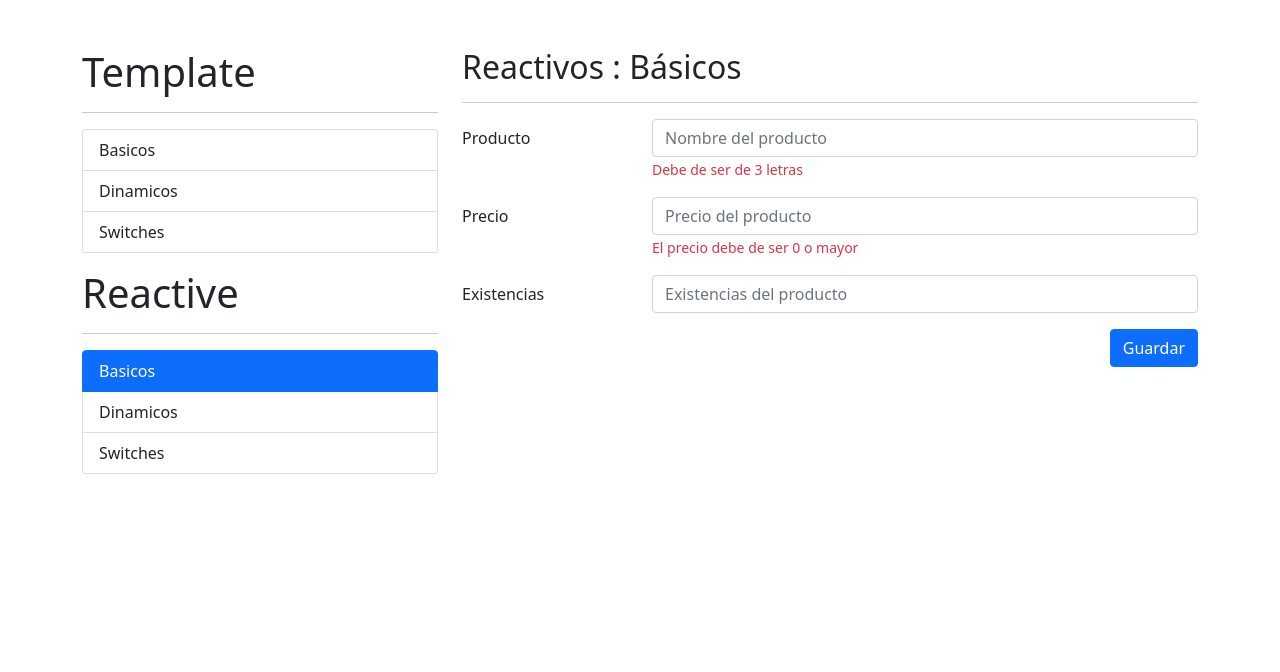
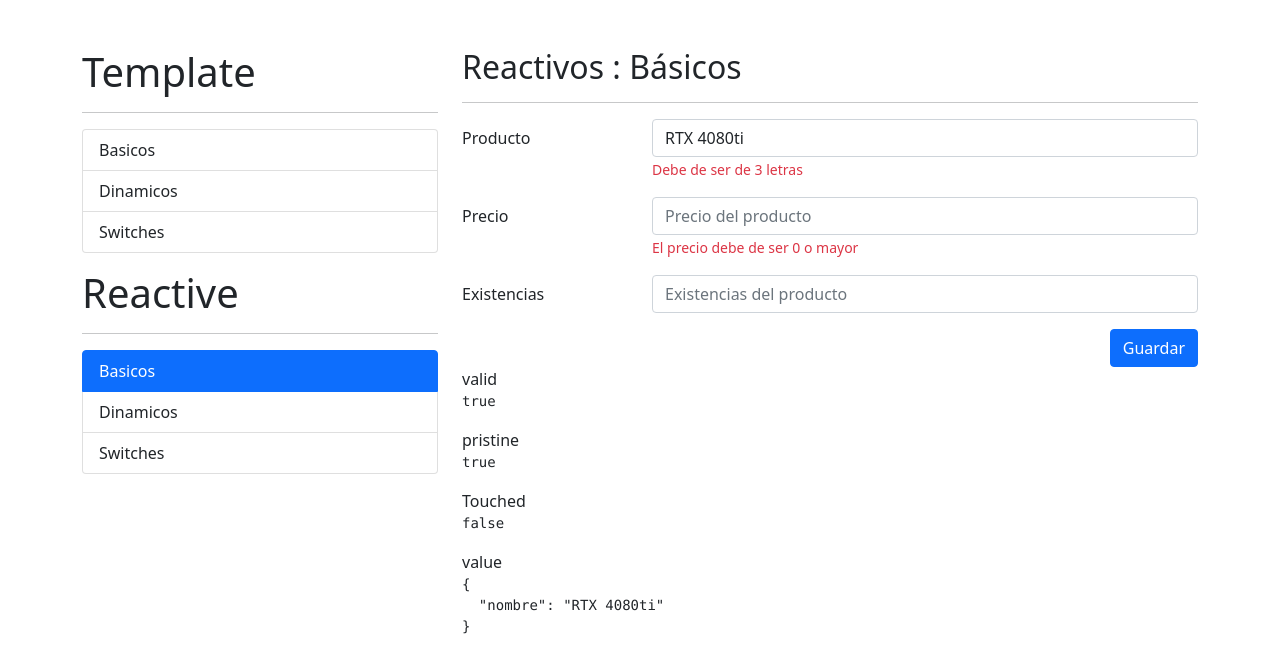
Before and after one commit to nefta99/06-formulariosApp, an Angular app: page /reative/basicos in a window 1280 px wide. Shown: the top 672 px of the page. Built offline with nearby package versions, Linux system fonts and the light colour scheme.

Commit message:
video : 248

```diff
--- a/src/app/reactive/basicos/basicos.component.html
+++ b/src/app/reactive/basicos/basicos.component.html
@@ -2,15 +2,17 @@
 <hr>
 <div class="row">
     <div class="col">
-        <form autocomplete="off">
+        <form autocomplete="off"
+                [formGroup]="miFormulario"
+        >
             <!-- Campo de producto -->
             <div class="mb-3 row">
                 <label class="col-sm-3 col-form-label" >Producto</label>
                 <div class="col-sm-9">
 
                     <input type="text"
-                            name="producto"
                             class="form-control"
+                            formControlName="nombre"
                             placeholder="Nombre del producto">
 
                     <span class="form-text text-danger">Debe de ser de 3 letras</span >
@@ -53,7 +55,7 @@
     </div>
 </div>
 
-<!--
+
 <div class="row">
     <div class="col">
         <span>valid</span>
@@ -69,7 +71,6 @@
         <span>value</span>
         <pre>{{miFormulario.value | json }}</pre>
 
-        <span>customDirective</span>
-        <pre>{{miFormulario.controls.existencia?.errors | json }}</pre>
+
     </div>
-</div> -->
+</div>
--- a/src/app/reactive/basicos/basicos.component.ts
+++ b/src/app/reactive/basicos/basicos.component.ts
@@ -1,4 +1,5 @@
-import { Component, OnInit } from '@angular/core';
+import { Component } from '@angular/core';
+import { FormControl, FormGroup } from '@angular/forms';
 
 @Component({
   selector: 'app-basicos',
@@ -6,11 +7,15 @@ import { Component, OnInit } from '@angular/core';
   styles: [
   ]
 })
-export class BasicosComponent implements OnInit {
+export class BasicosComponent {
 
+
+  miFormulario : FormGroup  = new FormGroup({
+    //Esto tiene que concordar en el html con la propiedad formControlName = "nombre"
+    'nombre' : new FormControl('RTX 4080ti')
+  })
   constructor() { }
 
-  ngOnInit(): void {
-  }
+
 
 }
--- a/src/app/reactive/reactive.module.ts
+++ b/src/app/reactive/reactive.module.ts
@@ -5,6 +5,7 @@ import { ReactiveRoutingModule } from './reactive-routing.module';
 import { BasicosComponent } from './basicos/basicos.component';
 import { DinamicosComponent } from './dinamicos/dinamicos.component';
 import { SwitchesComponent } from './switches/switches.component';
+import { ReactiveFormsModule } from '@angular/forms';
 
 
 @NgModule({
@@ -15,7 +16,8 @@ import { SwitchesComponent } from './switches/switches.component';
   ],
   imports: [
     CommonModule,
-    ReactiveRoutingModule
+    ReactiveRoutingModule,
+    ReactiveFormsModule
   ]
 })
 export class ReactiveModule { }
```
